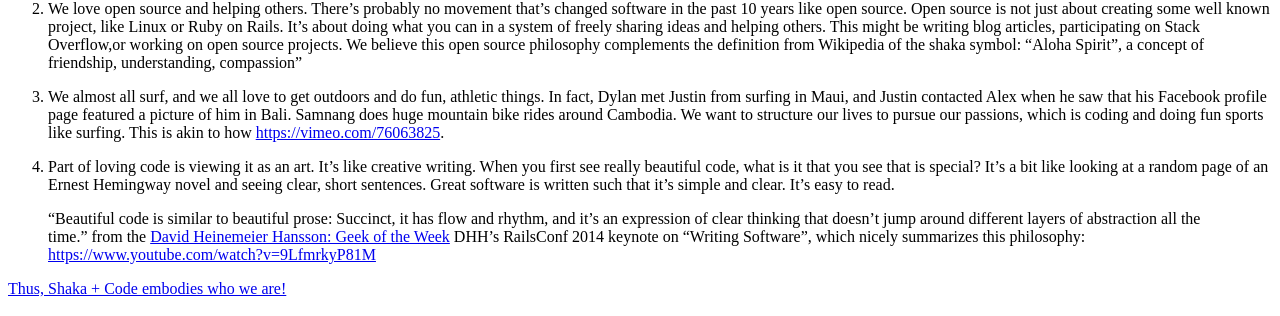
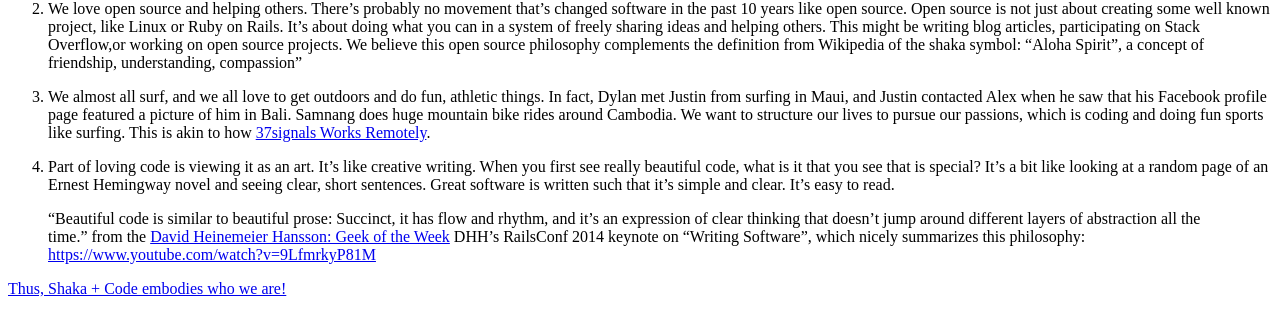
Before and after one commit to shakacode/shakacode-website, a Jekyll site: the page built from _posts/2015-09-17-who-is-shaka-code.markdown, in a window 1280 px wide and 900 px high, scrolled down 1242 px. Shown: the part 136-452 px from the top of the window. Built offline with Jekyll 4.4.1, drawn with Linux system fonts in a browser that asks for light colours; nearby versions of some CDN libraries; a script that is not in the unit is left out.

Commit message:
Update 2015-09-17-who-is-shaka-code.markdown

```diff
--- a/_posts/2015-09-17-who-is-shaka-code.markdown
+++ b/_posts/2015-09-17-who-is-shaka-code.markdown
@@ -37,7 +37,7 @@ Here's a bit more about us:
 
 2. We love open source and helping others. There's probably no movement that's changed software in the past 10 years like open source. Open source is not just about creating some well known project, like Linux or Ruby on Rails. It's about doing what you can in a system of freely sharing ideas and helping others. This might be writing blog articles, participating on Stack Overflow,or working on open source projects. We believe this open source philosophy complements the definition from Wikipedia of the shaka symbol: "Aloha Spirit", a concept of friendship, understanding, compassion”
 
-3. We almost all surf, and we all love to get outdoors and do fun, athletic things. In fact, Dylan met Justin from surfing in Maui, and Justin contacted Alex when he saw that his Facebook profile page featured a picture of him in Bali. Samnang does huge mountain bike rides around Cambodia. We want to structure our lives to pursue our passions, which is coding and doing fun sports like surfing. This is akin to how [https://vimeo.com/76063825](37signals Works Remotely).
+3. We almost all surf, and we all love to get outdoors and do fun, athletic things. In fact, Dylan met Justin from surfing in Maui, and Justin contacted Alex when he saw that his Facebook profile page featured a picture of him in Bali. Samnang does huge mountain bike rides around Cambodia. We want to structure our lives to pursue our passions, which is coding and doing fun sports like surfing. This is akin to how [37signals Works Remotely](https://vimeo.com/76063825).
 
 4. Part of loving code is viewing it as an art. It's like creative writing. When you first see really beautiful code, what is it that you see that is special? It's a bit like looking at a random page of an Ernest Hemingway novel and seeing clear, short sentences. Great software is written such that it's simple and clear. It's easy to read.
 
```
